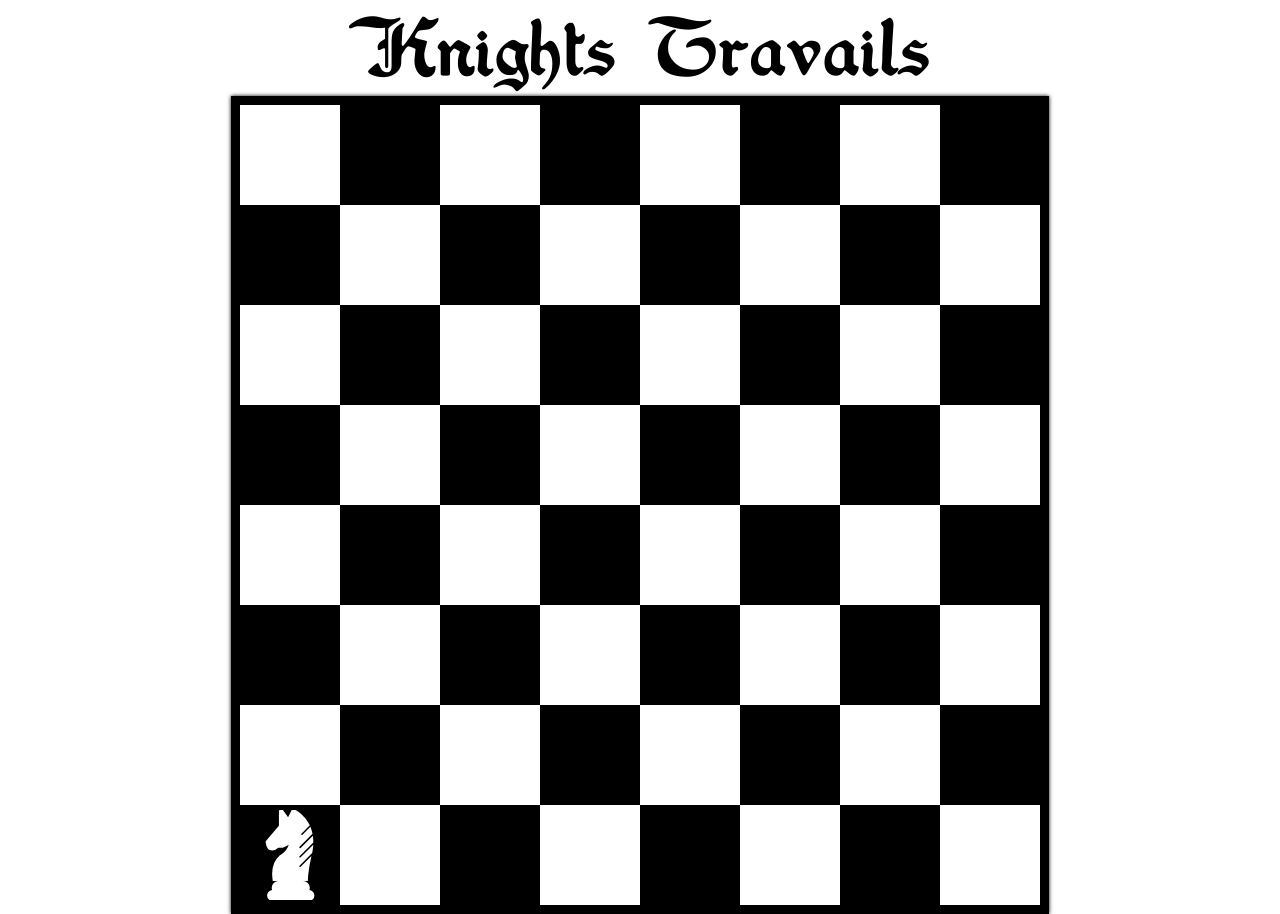
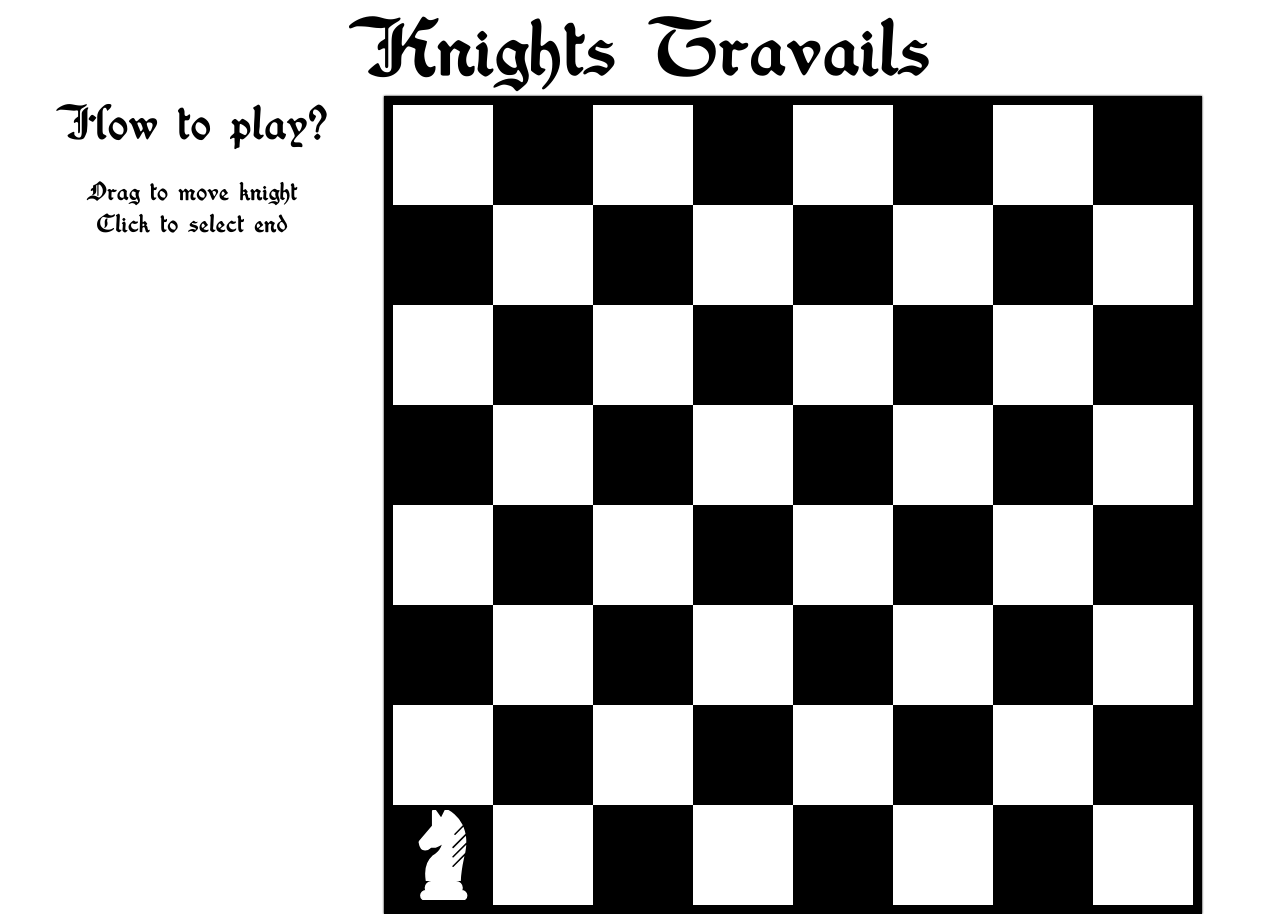
Before and after one commit to bigacz/knights-travails, a website built with webpack: page src/index.html in a window 1280 px wide. Built offline with nearby package versions, Linux system fonts and the light colour scheme; what pubsub-js would draw is missing.

```diff
--- a/src/index.html
+++ b/src/index.html
@@ -7,6 +7,11 @@
   </head>
   <body>
     <header><h1>Knights Travails</h1></header>
+    <aside>
+      <h2>How to play?</h2>
+      <p>Drag to move knight</p>
+      <p>Click to select end</p>
+    </aside>
 
     <main id="board-wrapper" class="board-wrapper">
       <div class="board" id="board">
--- a/src/styles/aside.css
+++ b/src/styles/aside.css
@@ -1,4 +1,21 @@
 aside {
   display: grid;
+  grid-template-columns: 1fr;
+  grid-auto-rows: max-content 2rem 2rem;
+  grid-area: aside;
   justify-items: center;
 }
+
+aside h2 {
+  margin: 0;
+  font-size: 3rem;
+  text-align: center;
+  font-family: 'Washington-Text';
+  font-weight: 500;
+}
+
+aside p {
+  font-family: 'Washington-Text';
+  font-weight: 500;
+  font-size: 1.6rem;
+}
--- a/src/styles/board.css
+++ b/src/styles/board.css
@@ -1,6 +1,7 @@
 .board-wrapper {
+  grid-area: 'board-wrapper';
   display: grid;
-  justify-content: center;
+  justify-content: start;
   align-content: start;
 }
 
@@ -10,9 +11,9 @@
   grid-template-rows: repeat(8, 100px);
   position: relative;
   border: 9px solid black;
-  -webkit-box-shadow: 0px 0px 4px 0px rgba(0, 0, 0, 1);
-  -moz-box-shadow: 0px 0px 4px 0px rgba(0, 0, 0, 1);
-  box-shadow: 0px 0px 4px 0px rgba(0, 0, 0, 1);
+  -webkit-box-shadow: 0px 0px 2px 0px rgba(0, 0, 0, 1);
+  -moz-box-shadow: 0px 0px 2px 0px rgba(0, 0, 0, 1);
+  box-shadow: 0px 0px 2px 0px rgba(0, 0, 0, 1);
 }
 
 .square {
--- a/src/styles/header.css
+++ b/src/styles/header.css
@@ -1,4 +1,5 @@
 header {
+  grid-area: header;
   display: grid;
   place-items: center;
 }
--- a/src/styles/index.css
+++ b/src/styles/index.css
@@ -2,8 +2,10 @@
   height: 100dvh;
   background-color: white;
   display: grid;
-  grid-template-columns: 1fr;
+  grid-template-areas:
+    'header header'
+    'aside board-wrapper';
+  grid-template-columns: 30vw 1fr;
   grid-template-rows: 12vh 1fr;
-
   font-family: sans-serif;
 }
```
Also changed, not shown: 2 other files.
